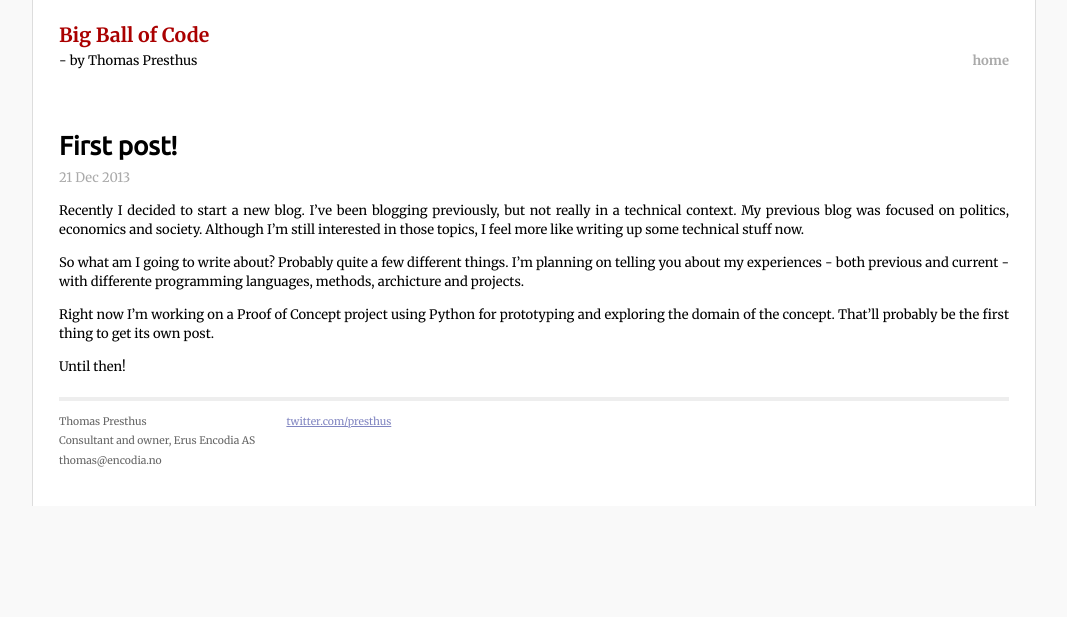
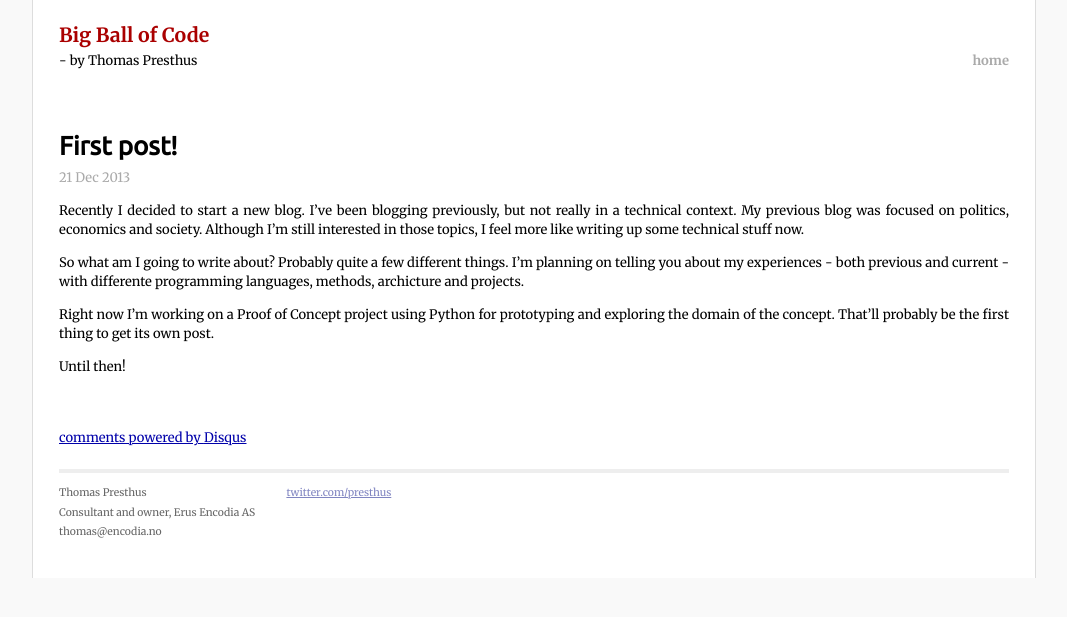
Before and after one commit to tpresthus/tpresthus.github.io, a Jekyll site: the page built from _posts/2013-12-21-first-post.markdown, in a window 1280 px wide. Shown: the top 617 px of the page, without its empty margins (106-1173 px from the left). Built offline with Jekyll 4.4.1, drawn with Linux system fonts in a browser that asks for light colours; Markdown is read by kramdown in place of the engine named in the settings; comment, search, counter and statistics services are not loaded.

Commit message:
Adding disqus comments

```diff
--- a/_layouts/post.html
+++ b/_layouts/post.html
@@ -7,3 +7,20 @@
 <div class="post">
 {{ content }}
 </div>
+
+<div class="comments">
+    <div id="disqus_thread"></div>
+    <script type="text/javascript">
+        var disqus_shortname = 'ballofcode';
+	var disqus_identifier = '{{ page.id }}';
+
+        (function() {
+            var dsq = document.createElement('script'); dsq.type = 'text/javascript'; dsq.async = true;
+            dsq.src = '//' + disqus_shortname + '.disqus.com/embed.js';
+            (document.getElementsByTagName('head')[0] || document.getElementsByTagName('body')[0]).appendChild(dsq);
+        })();
+    </script>
+    <noscript>Please enable JavaScript to view the <a href="http://disqus.com/?ref_noscript">comments powered by Disqus.</a></noscript>
+    <a href="http://disqus.com" class="dsq-brlink">comments powered by <span class="logo-disqus">Disqus</span></a>
+
+</div>
--- a/css/main.css
+++ b/css/main.css
@@ -185,3 +185,7 @@
 .post pre.terminal code {
   background-color: #333;
 }
+
+.comments {
+  margin-top: 4em;
+}
```
